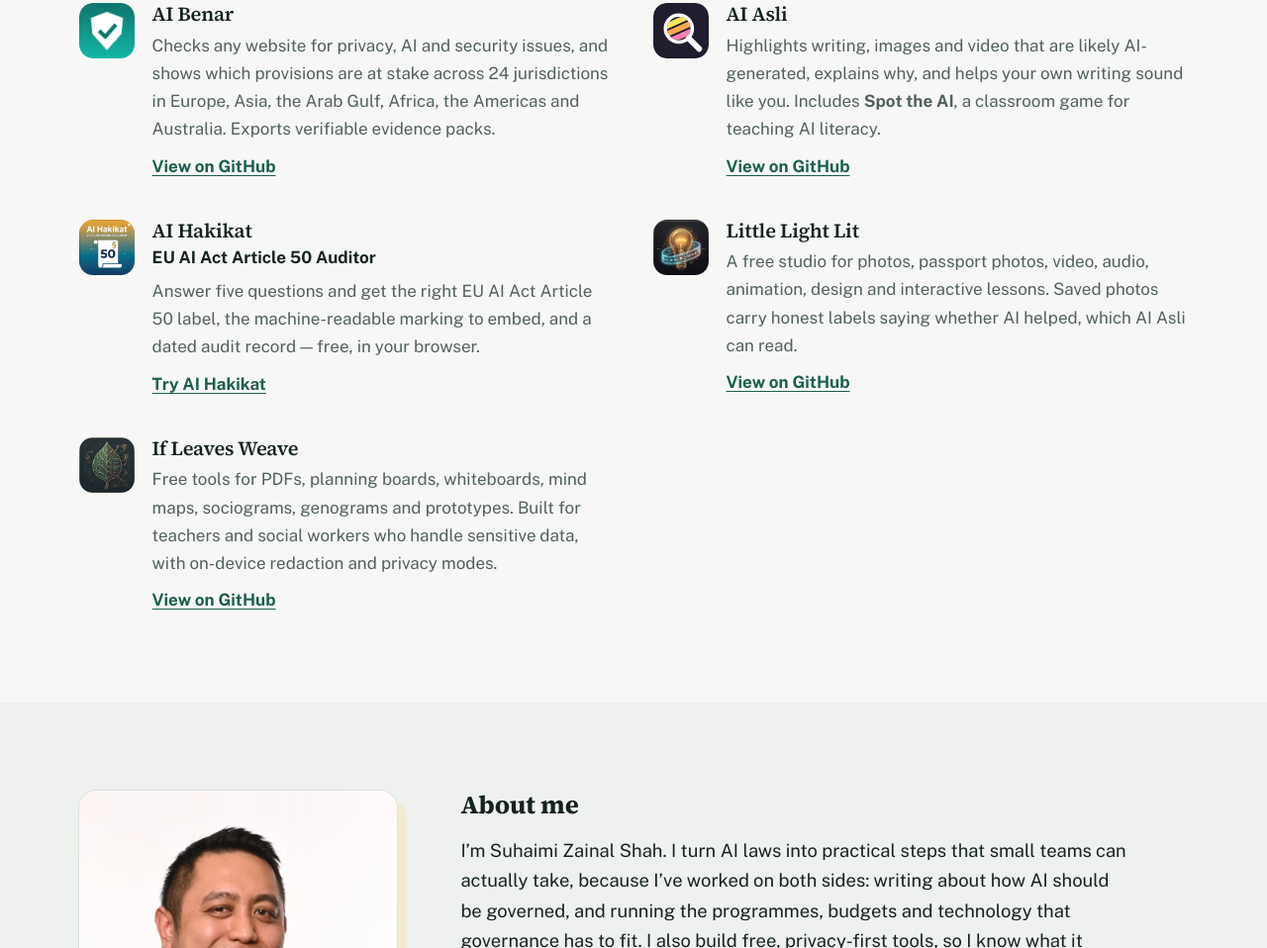
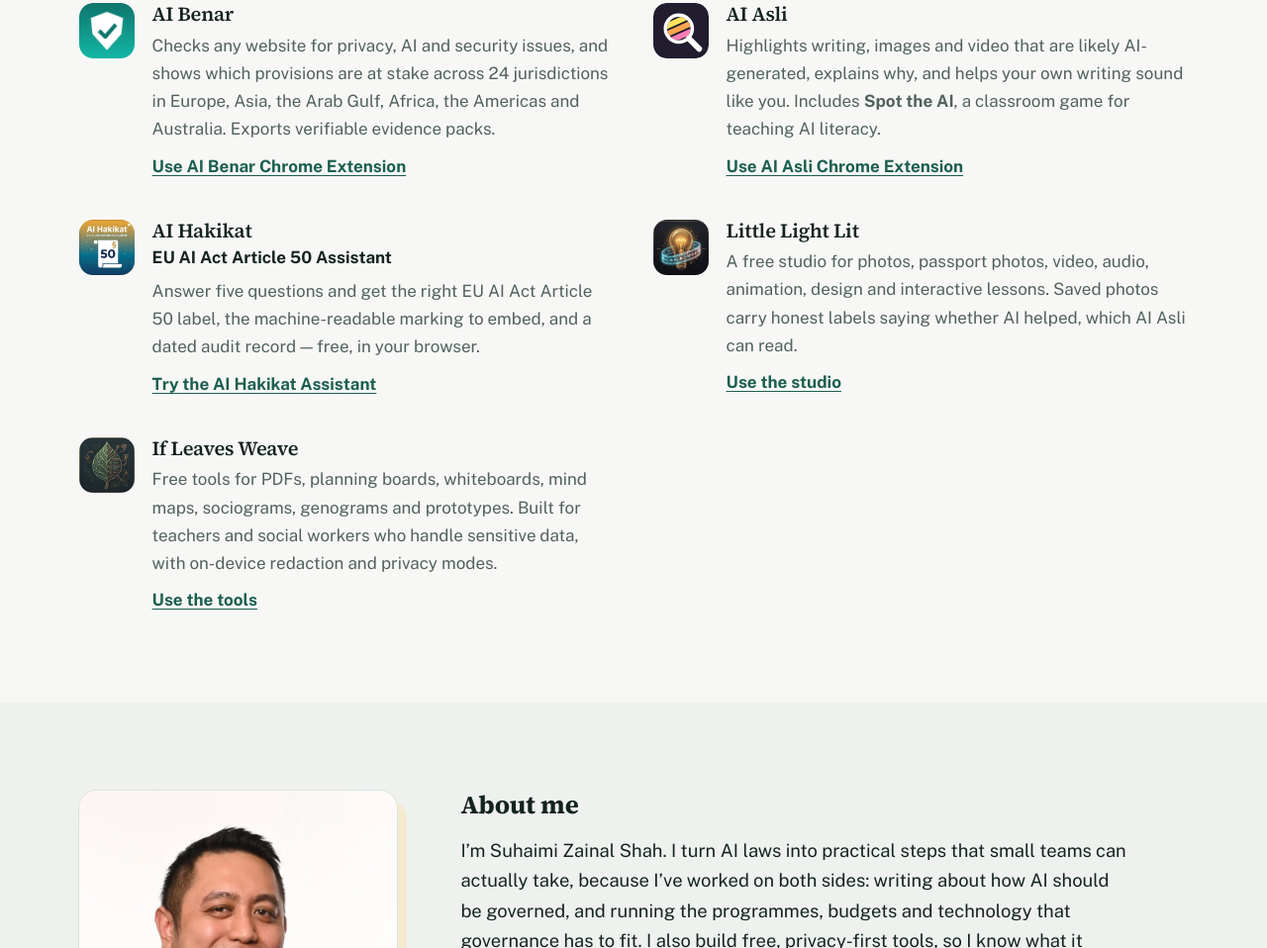
Before and after one commit to suhaimizainalshah/AI-Benar-Advisory, a plain HTML site: page index.html in a window 1280 px wide. Shown: the part 3847-4805 px from the top of the page at 99% size. Drawn offline with Linux system fonts and the light colour scheme; no server answers.

Commit message:
Update index.html

```diff
--- a/index.html
+++ b/index.html
@@ -159,27 +159,27 @@
         <article class="tool">
           <img src="assets/ai-benar-icon.png" alt="" width="56" height="56">
           <div><h3>AI Benar</h3><p>Checks any website for privacy, AI and security issues, and shows which provisions are at stake across 24 jurisdictions in Europe, Asia, the Arab Gulf, Africa, the Americas and Australia. Exports verifiable evidence packs.</p>
-          <a href="https://github.com/suhaimizainalshah/ai-benar" data-track="tool_compliscope">View on GitHub</a></div>
+          <a href="https://chromewebstore.google.com/detail/ai-benar-privacy-ai-law-a/oeoohlpbkfhncnpbcdkkiefdfdajjicb" data-track="tool_compliscope">Use AI Benar Chrome Extension</a></div>
         </article>
         <article class="tool">
           <img src="assets/sloptical.svg" alt="" width="56" height="56">
           <div><h3>AI Asli</h3><p>Highlights writing, images and video that are likely AI-generated, explains why, and helps your own writing sound like you. Includes <b>Spot the AI</b>, a classroom game for teaching AI literacy.</p>
-          <a href="https://github.com/suhaimizainalshah/ai-asli" data-track="tool_sloptical">View on GitHub</a></div>
+          <a href="https://chromewebstore.google.com/detail/ai-asli/gomiedpedkekedjfefelaonelhodflhl" data-track="tool_sloptical">Use AI Asli Chrome Extension</a></div>
         </article>
         <article class="tool">
           <img src="assets/ai-hakikat-logo.jpg" alt="" width="56" height="56">
-          <div><h3>AI Hakikat</h3><p class="tool-sub">EU AI Act Article 50 Auditor</p><p>Answer five questions and get the right EU AI Act Article 50 label, the machine-readable marking to embed, and a dated audit record — free, in your browser.</p>
-          <a href="tools/article-50-labelling-helper.html" data-track="tool_article50">Try AI Hakikat</a></div>
+          <div><h3>AI Hakikat</h3><p class="tool-sub">EU AI Act Article 50 Assistant</p><p>Answer five questions and get the right EU AI Act Article 50 label, the machine-readable marking to embed, and a dated audit record — free, in your browser.</p>
+          <a href="tools/article-50-labelling-helper.html" data-track="tool_article50">Try the AI Hakikat Assistant</a></div>
         </article>
         <article class="tool">
           <img src="assets/little-light-lit-logo.jpg" alt="" width="56" height="56">
           <div><h3>Little Light Lit</h3><p>A free studio for photos, passport photos, video, audio, animation, design and interactive lessons. Saved photos carry honest labels saying whether AI helped, which AI Asli can read.</p>
-          <a href="https://github.com/suhaimizainalshah/little-light-lit" data-track="tool_littlelightlit">View on GitHub</a></div>
+          <a href="https://suhaimizainalshah.github.io/little-light-lit" data-track="tool_littlelightlit">Use the studio</a></div>
         </article>
         <article class="tool">
           <img src="assets/if-leaves-weave-logo.jpg" alt="" width="56" height="56">
           <div><h3>If Leaves Weave</h3><p>Free tools for PDFs, planning boards, whiteboards, mind maps, sociograms, genograms and prototypes. Built for teachers and social workers who handle sensitive data, with on-device redaction and privacy modes.</p>
-          <a href="https://github.com/suhaimizainalshah/if-leaves-weave" data-track="tool_ifleavesweave">View on GitHub</a></div>
+          <a href="https://suhaimizainalshah.github.io/if-leaves-weave" data-track="tool_ifleavesweave">Use the tools</a></div>
         </article>
       </div>
     </div>
```
